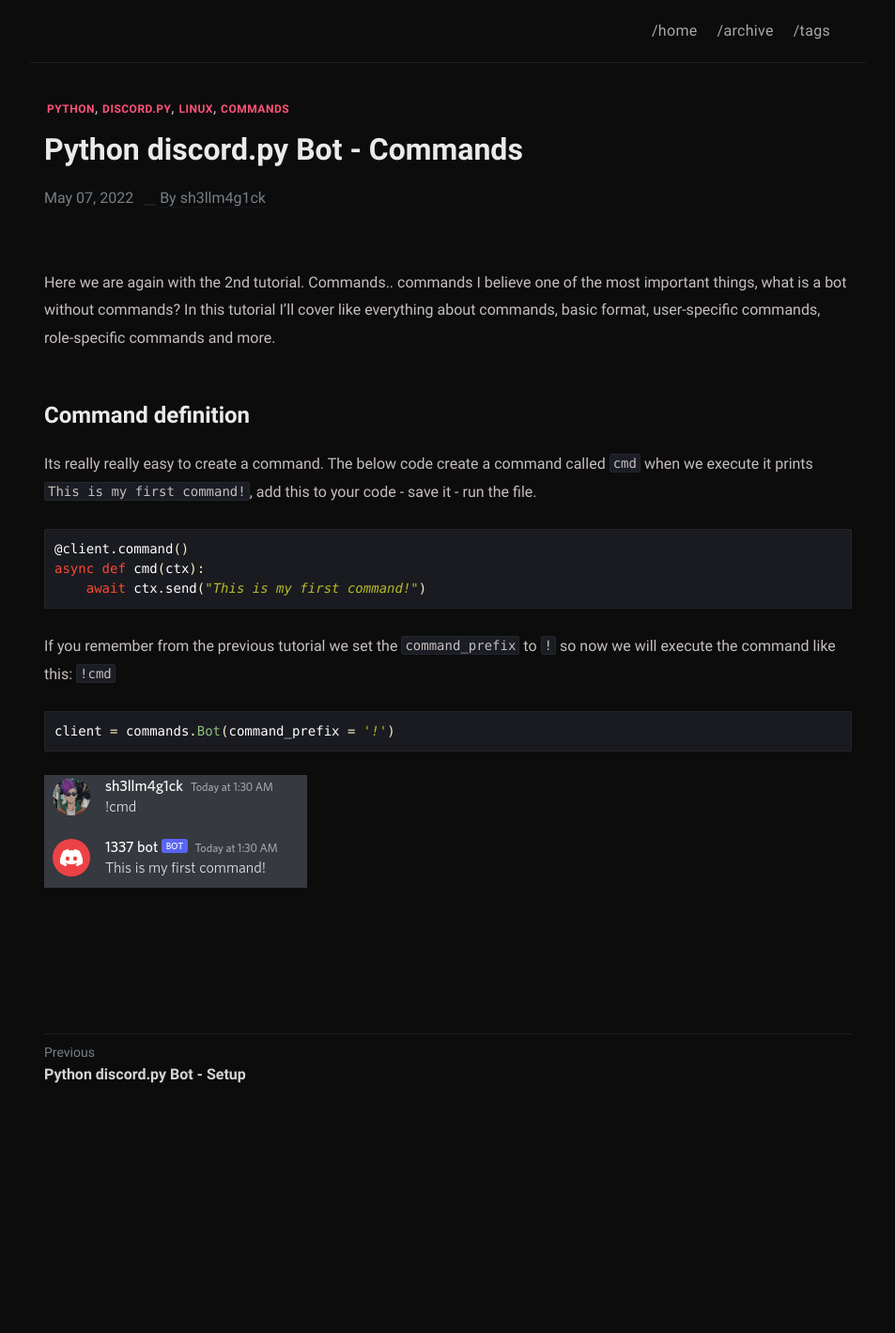
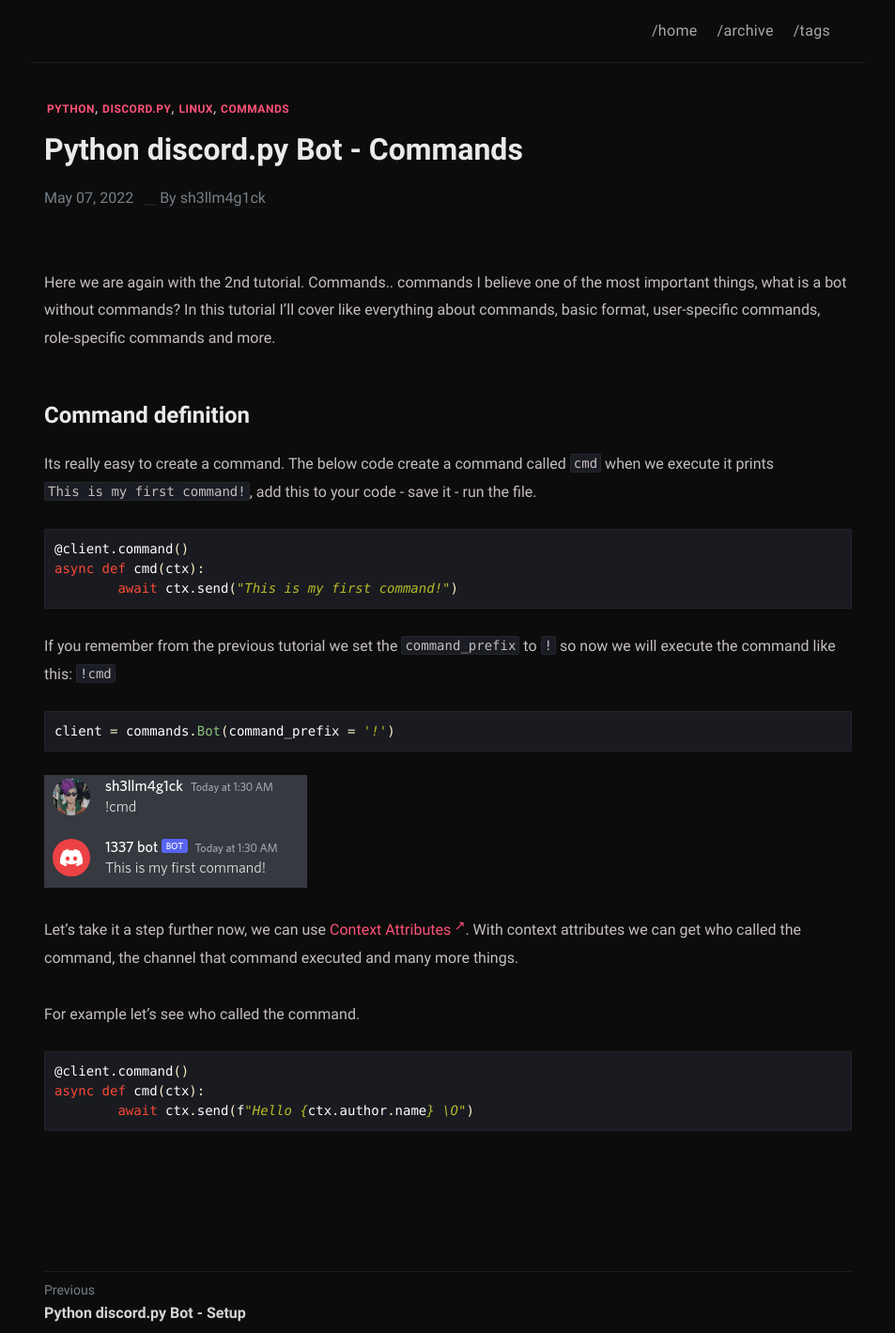
Before and after one commit to sh3llm4g1ck/sh3llm4g1ck.github.io, a Jekyll site: the page built from _posts/python-discord.py-bot-commands/2022-05-07-python-discord.py-bot-commands.md, in a window 1280 px wide. Shown: the whole page at 94% size, without its empty margins (163-1116 px from the left). Built offline with Jekyll 4.4.1, drawn with Linux system fonts in a browser that asks for light colours; before the commit the page ends 1166 px from its top, so only the background shows below that.

Commit message:
Update 2022-05-07-python-discord.py-bot-commands.md

````diff
--- a/_posts/python-discord.py-bot-commands/2022-05-07-python-discord.py-bot-commands.md
+++ b/_posts/python-discord.py-bot-commands/2022-05-07-python-discord.py-bot-commands.md
@@ -9,12 +9,12 @@ In this tutorial I'll cover like everything about commands, basic format, user-s
 
 # Command definition
 
-Its really really easy to create a command. The below code create a command called `cmd` when we execute it prints `This is my first command!`, add this to your code - save it - run the file.
+Its really easy to create a command. The below code create a command called `cmd` when we execute it prints `This is my first command!`, add this to your code - save it - run the file.
 
 ```python
 @client.command()
 async def cmd(ctx):
-    await ctx.send("This is my first command!")
+        await ctx.send("This is my first command!")
 ```
 
 If you remember from the previous tutorial we set the `command_prefix` to `!` so now we will execute the command like this: `!cmd`
@@ -24,3 +24,13 @@ client = commands.Bot(command_prefix = '!')
 ```
 
 ![](https://raw.githubusercontent.com/sh3llm4g1ck/sh3llm4g1ck.github.io/main/_posts/python-discord.py-bot-commands/images/1.png)
+
+Let's take it a step further now, we can use [Context Attributes](https://discordpy.readthedocs.io/en/stable/ext/commands/api.html?highlight=author#discord.ext.commands.Context){:target="_blank"}. With context attributes we can get who called the command, the channel that command executed and many more things.
+
+For example let's see who called the command.
+
+```python
+@client.command()
+async def cmd(ctx):
+        await ctx.send(f"Hello {ctx.author.name} \O")
+```
````
